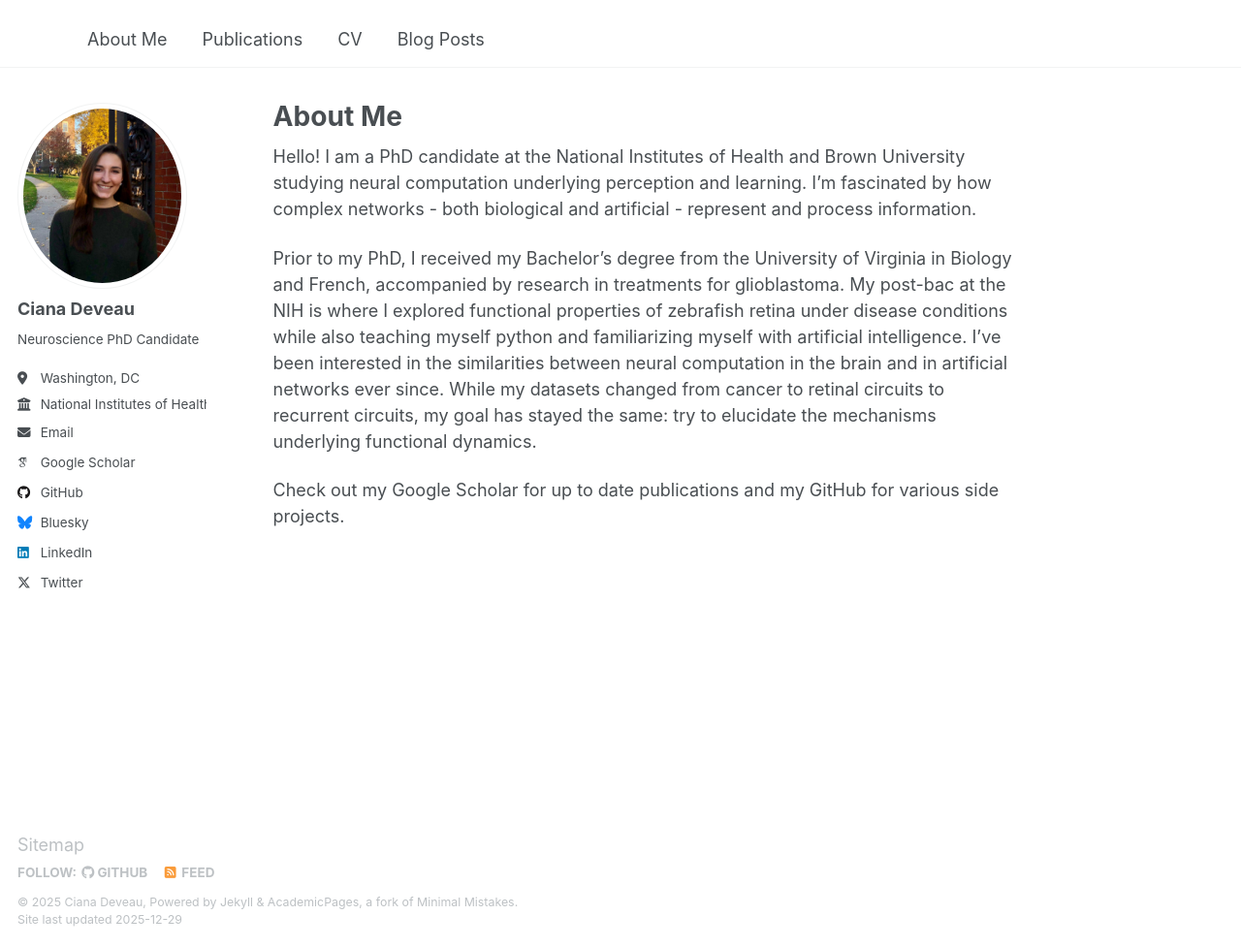
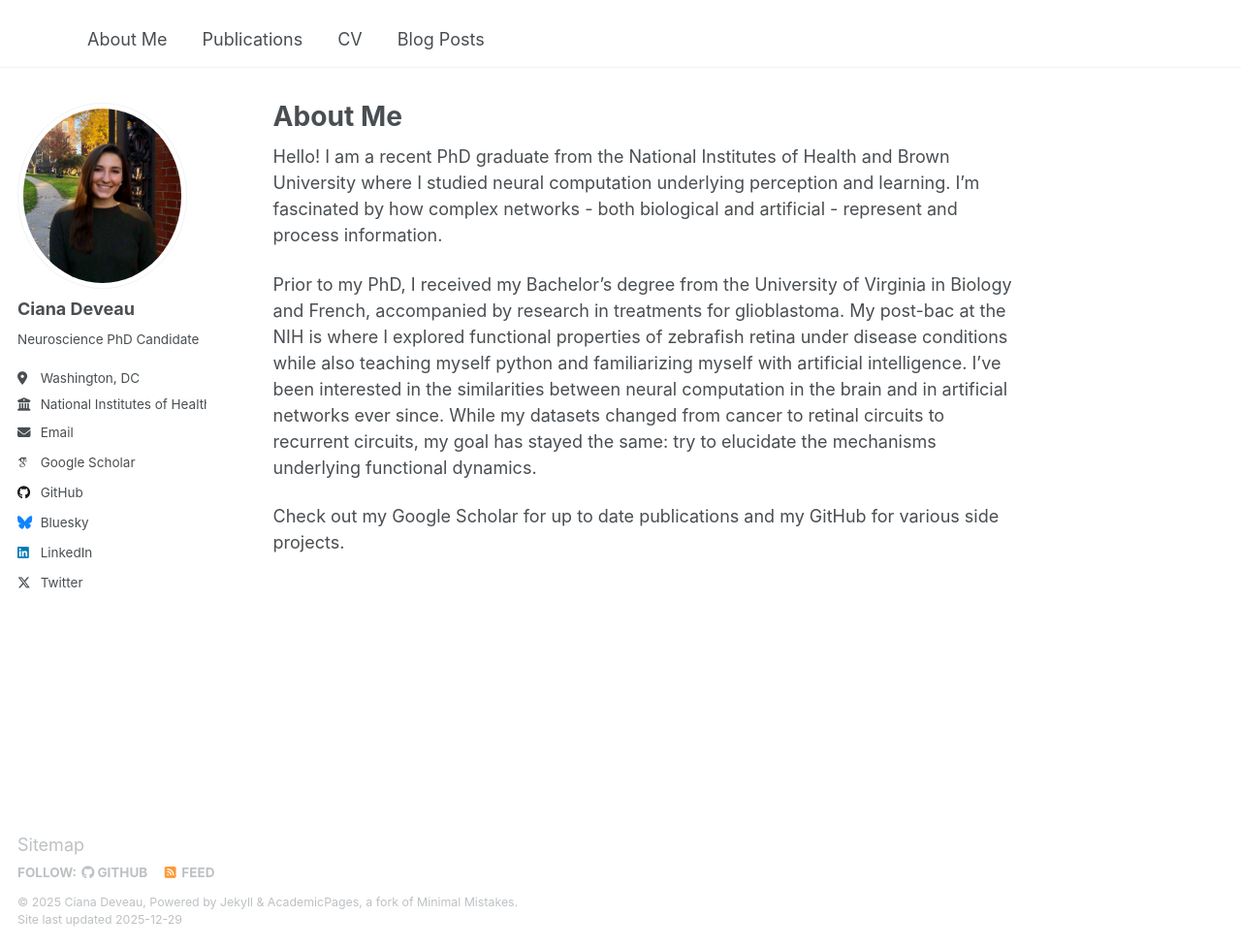
Before and after one commit to cianadeveau/cianadeveau.github.io, a Jekyll site: the page built from _pages/about.md, in a window 1280 px wide and 977 px high. Shown: the whole window at 97% size. Built offline with Jekyll 4.4.1, drawn with Linux system fonts in a browser that asks for light colours; some web fonts are replaced.

Commit message:
Update about.md

```diff
--- a/_pages/about.md
+++ b/_pages/about.md
@@ -7,7 +7,7 @@ redirect_from:
   - /about.html
 ---
 
-Hello! I am a PhD candidate at the National Institutes of Health and Brown University studying neural computation underlying perception and learning. I'm fascinated by how complex networks - both biological and artificial - represent and process information.
+Hello! I am a recent PhD graduate from the National Institutes of Health and Brown University where I studied neural computation underlying perception and learning. I'm fascinated by how complex networks - both biological and artificial - represent and process information.
 
 Prior to my PhD, I received my Bachelor's degree from the University of Virginia in Biology and French, accompanied by research in treatments for glioblastoma. My post-bac at the NIH is where I explored functional properties of zebrafish retina under disease conditions while also teaching myself python and familiarizing myself with artificial intelligence. I've been interested in the similarities between neural computation in the brain and in artificial networks ever since. While my datasets changed from cancer to retinal circuits to recurrent circuits, my goal has stayed the same: try to elucidate the mechanisms underlying functional dynamics.
 
```
